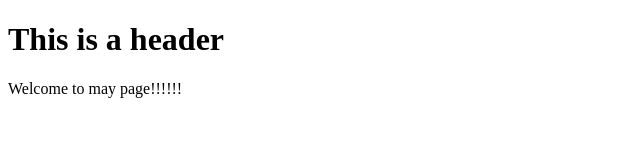
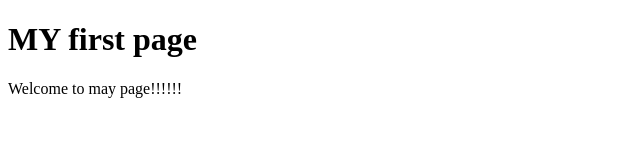
Before and after one commit to s21versurfer/webprogramming, a plain HTML site: page index.html in a window 1280 px wide. Shown: the whole page, without its empty margins (0-640 px from the left). Drawn offline with Linux system fonts and the light colour scheme.

Commit message:
modified content h1

```diff
--- a/index.html
+++ b/index.html
@@ -6,7 +6,7 @@
     <title>Hello</title>
 </head>
 <body>
-    <h1> This is a header </h1>
+    <h1> MY first page </h1>
     Welcome to may page!!!!!!
 </body>
 </html>
```
